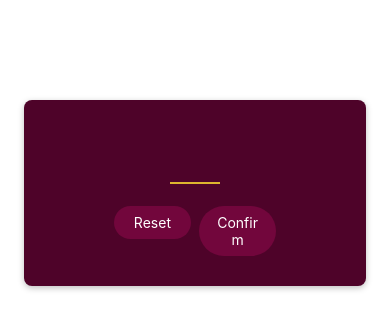
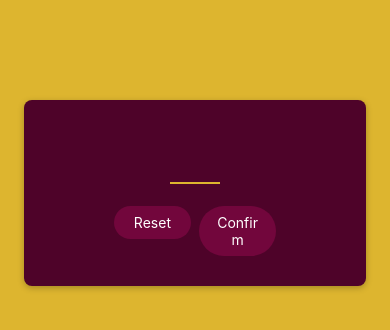
Before and after one commit to ariqd/minigame, a React Native app: screen / in a window 390 px wide. Shown: the top 330 px of the page. Built offline with nearby package versions, Linux system fonts and the light colour scheme.

Commit message:
add background color

```diff
--- a/App.js
+++ b/App.js
@@ -1,11 +1,20 @@
-import {StyleSheet, Text, View} from 'react-native';
+import {StyleSheet, View} from 'react-native';
 import React from 'react';
 import StartGameScreen from './screens/StartGameScreen';
 
 const App = () => {
-  return <StartGameScreen />;
+  return (
+    <View style={styles.appContainer}>
+      <StartGameScreen />
+    </View>
+  );
 };
 
 export default App;
 
-const styles = StyleSheet.create({});
+const styles = StyleSheet.create({
+  appContainer: {
+    flex: 1,
+    backgroundColor: '#ddb52f',
+  },
+});
```
